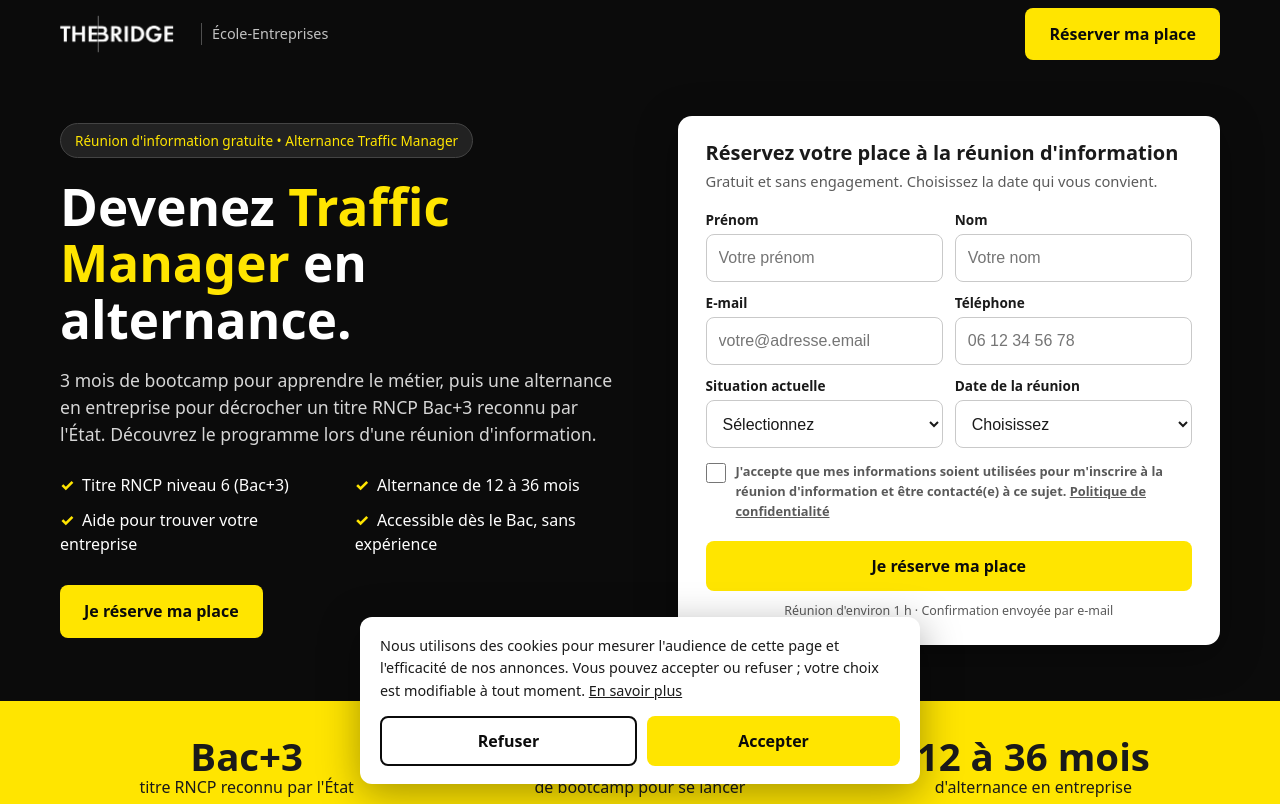
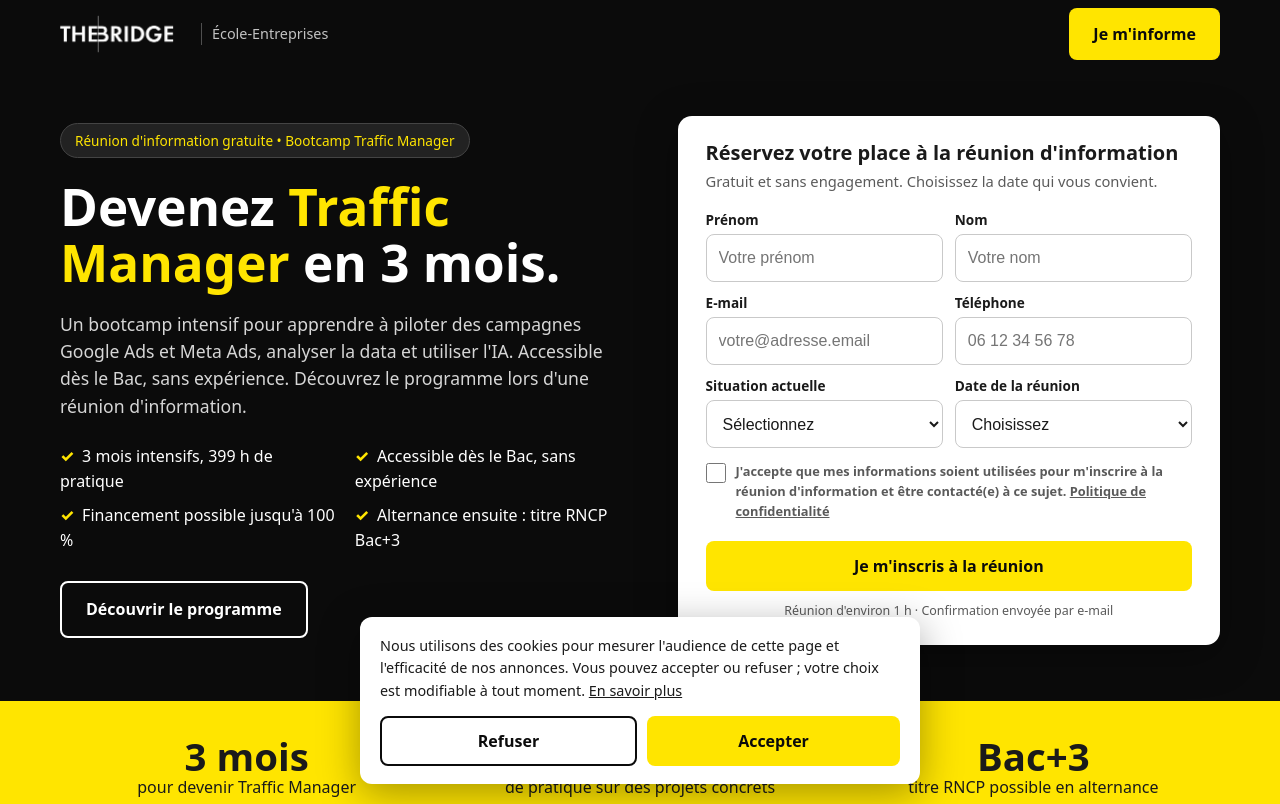
Before and after one commit to metatroneAmiss/landing_page_the_bridge, a plain HTML site: page index.html in a window 1280 px wide. Shown: the top 804 px of the page. Drawn offline with Linux system fonts and the light colour scheme.

Commit message:
Recentrage sur le Bootcamp Traffic Manager et boutons variés
Co-Authored-By: Claude Opus 5.5 <noreply@anthropic.com>

```diff
--- a/index.html
+++ b/index.html
@@ -3,8 +3,8 @@
 <head>
 <meta charset="utf-8">
 <meta name="viewport" content="width=device-width, initial-scale=1">
-<title>Alternance Traffic Manager – Bac+3 RNCP | Réunion d'information The BRIDGE</title>
-<meta name="description" content="Devenez Traffic Manager en alternance : bootcamp de 3 mois puis alternance pour un titre RNCP Bac+3. Réservez votre place à la réunion d'information gratuite.">
+<title>Bootcamp Traffic Manager en 3 mois | Réunion d'information The BRIDGE</title>
+<meta name="description" content="Bootcamp Traffic Manager : 3 mois intensifs pour apprendre Google Ads, Meta Ads, GA4 et l'IA, accessible dès le Bac. Inscrivez-vous à la réunion d'information gratuite.">
 
 <!-- TRACKING : GA4, Google Ads et Hotjar se configurent dans consent.js (bandeau cookies + Consent Mode v2) -->
 <script src="consent.js"></script>
@@ -16,25 +16,25 @@
 <header>
   <div class="wrap">
     <a class="logo" href="#"><img src="images/logo-the-bridge.avif" alt="The BRIDGE" width="127" height="64"><span>École-Entreprises</span></a>
-    <a class="btn" href="#inscription" data-track="cta_header">Réserver ma place</a>
+    <a class="btn" href="#inscription" data-track="cta_header">Je m'informe</a>
   </div>
 </header>
 
 <main>
-<!-- Textes orientés étudiants / alternance (cible du brief). Arguments à faire valider par l'équipe commerciale. -->
+<!-- Offre mise en avant : Bootcamp Traffic Manager (objectif du groupe 2), alternance présentée comme suite possible. Arguments à faire valider par l'équipe commerciale. -->
 <section class="hero">
   <div class="wrap">
     <div>
-      <div class="badge">Réunion d'information gratuite • Alternance Traffic Manager</div>
-      <h1>Devenez <em>Traffic Manager</em> en alternance.</h1>
-      <p class="lead">3 mois de bootcamp pour apprendre le métier, puis une alternance en entreprise pour décrocher un titre RNCP Bac+3 reconnu par l'État. Découvrez le programme lors d'une réunion d'information.</p>
+      <div class="badge">Réunion d'information gratuite • Bootcamp Traffic Manager</div>
+      <h1>Devenez <em>Traffic Manager</em> en 3 mois.</h1>
+      <p class="lead">Un bootcamp intensif pour apprendre à piloter des campagnes Google Ads et Meta Ads, analyser la data et utiliser l'IA. Accessible dès le Bac, sans expérience. Découvrez le programme lors d'une réunion d'information.</p>
       <ul class="points">
-        <li>Titre RNCP niveau 6 (Bac+3)</li>
-        <li>Alternance de 12 à 36 mois</li>
-        <li>Aide pour trouver votre entreprise</li>
+        <li>3 mois intensifs, 399 h de pratique</li>
         <li>Accessible dès le Bac, sans expérience</li>
+        <li>Financement possible jusqu'à 100 %</li>
+        <li>Alternance ensuite : titre RNCP Bac+3</li>
       </ul>
-      <a class="btn" href="#inscription" data-track="cta_hero">Je réserve ma place</a>
+      <a class="btn btn-contour" href="#programme" data-track="cta_programme">Découvrir le programme</a>
     </div>
 
     <div class="card" id="inscription">
@@ -82,7 +82,7 @@
           <input type="hidden" name="utm_term">
           <input type="hidden" name="gclid">
           <p class="erreur" id="formErreur" role="alert"></p>
-          <button class="btn" type="submit">Je réserve ma place</button>
+          <button class="btn" type="submit">Je m'inscris à la réunion</button>
           <p class="mini">Réunion d'environ 1 h · Confirmation envoyée par e-mail</p>
         </form>
       </div>
@@ -92,9 +92,9 @@
 
 <div class="stats">
   <div class="wrap">
-    <div><b>Bac+3</b>titre RNCP reconnu par l'État</div>
-    <div><b>3 mois</b>de bootcamp pour se lancer</div>
-    <div><b>12 à 36 mois</b>d'alternance en entreprise</div>
+    <div><b>3 mois</b>pour devenir Traffic Manager</div>
+    <div><b>399 h</b>de pratique sur des projets concrets</div>
+    <div><b>Bac+3</b>titre RNCP possible en alternance</div>
   </div>
 </div>
 
@@ -126,7 +126,7 @@
 
 <section class="bloc">
   <div class="wrap">
-    <h2 class="titre">Un accompagnement jusqu'à l'entreprise</h2>
+    <h2 class="titre">Un accompagnement pensé pour réussir</h2>
     <div class="grille grille-4">
       <div class="carte"><h3>Apprendre en faisant</h3><p>Mises en situation réelles dès la première semaine.</p></div>
       <div class="carte"><h3>Coaching personnalisé</h3><p>Un suivi individuel pour progresser à votre rythme.</p></div>
@@ -151,9 +151,9 @@
   <div class="wrap">
     <h2 class="titre">Questions fréquentes</h2>
     <!-- Réponses rédigées à partir du site the-bridge-ecole.fr (page Formation Traffic Manager & IA), à faire valider par l'école -->
-    <details><summary>Comment fonctionne l'alternance après le bootcamp ?</summary><p>Après les 3 mois de bootcamp, vous poursuivez en alternance de 12 à 36 mois pour obtenir un titre RNCP de niveau 6 (Bac+3), ou de 24 mois pour un titre RNCP de niveau 7, reconnus par l'État. Vous alternez entre l'école et une entreprise, et le service placement de l'école vous accompagne dans la recherche de votre entreprise d'accueil.</p></details>
     <details><summary>Dois-je déjà m'y connaître en marketing digital ?</summary><p>Non. Le bootcamp accueille les candidatures de tous les niveaux et aucune compétence technique préalable n'est exigée. Le niveau d'admission est le Bac. Ce qui compte surtout : la curiosité, la capacité d'analyse, l'aisance à l'oral, l'esprit d'équipe et une bonne culture digitale.</p></details>
     <details><summary>Comment financer ma formation ?</summary><p>La formation peut être financée jusqu'à 100 % selon votre situation. Plusieurs dispositifs sont mobilisables : CPF (Compte personnel de formation), AIF et POEI pour les demandeurs d'emploi inscrits à France Travail, CSP en cas de licenciement économique, Transitions Pro pour les salariés qui souhaitent changer de métier, financement personnel (cumulable) ou prêt étudiant à taux avantageux grâce au partenariat avec la Société Générale. Un conseiller étudie avec vous la solution adaptée lors de la réunion d'information.</p></details>
+    <details><summary>Comment fonctionne l'alternance après le bootcamp ?</summary><p>Après les 3 mois de bootcamp, vous poursuivez en alternance de 12 à 36 mois pour obtenir un titre RNCP de niveau 6 (Bac+3), ou de 24 mois pour un titre RNCP de niveau 7, reconnus par l'État. Vous alternez entre l'école et une entreprise, et le service placement de l'école vous accompagne dans la recherche de votre entreprise d'accueil.</p></details>
     <details><summary>Cette formation convient-elle aussi à une reconversion ?</summary><p>Oui. Le bootcamp s'adresse aux post-bac, étudiants diplômés, demandeurs d'emploi, personnes en reconversion et freelances, quelle que soit leur expérience professionnelle antérieure.</p></details>
     <details><summary>Quels sont les formats et où se déroule la formation ?</summary><p>Le bootcamp se suit à temps plein (399 h sur 3 mois), en présentiel, à distance ou en hybride. Le campus se situe au 73 rue Henri Barbusse, 92000 Nanterre. Trois rentrées sont proposées chaque année : en février, mai et septembre.</p></details>
     <details><summary>Comment se déroule l'admission ?</summary><p>Vous déposez votre candidature en ligne, puis vous échangez par téléphone avec le service admission. L'école examine votre candidature et vous donne une réponse, puis votre inscription est confirmée après signature du contrat. L'ensemble du processus prend entre 1 et 2 semaines.</p></details>
@@ -161,8 +161,8 @@
 </section>
 
 <section class="final">
-  <h2>Prêt(e) à lancer votre alternance en Traffic Management ?</h2>
-  <a class="btn" href="#inscription" data-track="cta_final">Je réserve ma place</a>
+  <h2>Prêt(e) à découvrir le bootcamp Traffic Manager ?</h2>
+  <a class="btn" href="#inscription" data-track="cta_final">Je choisis ma date de réunion</a>
 </section>
 </main>
 
--- a/script.js
+++ b/script.js
@@ -5,7 +5,7 @@ var FORM_ENDPOINT = 'https://script.google.com/macros/s/AKfycbzCmTml3ogsbAa_ffnf
 
 // Infos de la réunion (page merci + lien Google Agenda) : à adapter avec l'école
 var REUNION = {
-  titre: "Réunion d'information – Alternance Traffic Manager (The BRIDGE)",
+  titre: "Réunion d'information – Bootcamp Traffic Manager (The BRIDGE)",
   lieu: 'The BRIDGE École-Entreprises, 73 rue Henri Barbusse, 92000 Nanterre',
   dureeMinutes: 60
 };
--- a/style.css
+++ b/style.css
@@ -81,6 +81,8 @@ details p{margin-top:10px;color:var(--doux)}
 .cookies-boutons{display:flex;gap:10px}
 .cookies-boutons .btn{flex:1;padding:12px 16px}
 .btn-secondaire{background:#fff;border:2px solid var(--noir)}
+.btn-contour{background:transparent;color:#fff;border:2px solid #fff}
+.btn-contour:hover{background:#fff;color:var(--noir);filter:none}
 /* Pages légales */
 .legal{padding:48px 0 72px}
 .legal .wrap{max-width:820px}
```
Also changed, not shown: confidentialite.html (+1 -1 lines), mentions-legales.html (+1 -1 lines), 2 other files.
